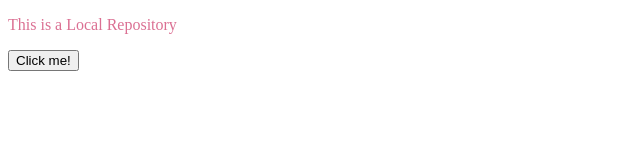
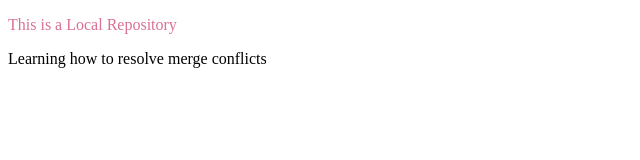
Before and after one commit to simranKaur68/localrepo, a plain HTML site: page index.html in a window 1280 px wide. Shown: the whole page, without its empty margins (0-640 px from the left). Drawn offline with Linux system fonts and the light colour scheme.

Commit message:
Added a paragraph in new1

```diff
--- a/index.html
+++ b/index.html
@@ -8,6 +8,6 @@
 </head>
 <body>
     <p class="text">This is a Local Repository</p>
-    <button>Click me!</button>
+    <p>Learning how to resolve merge conflicts</p>
 </body>
 </html>
```
